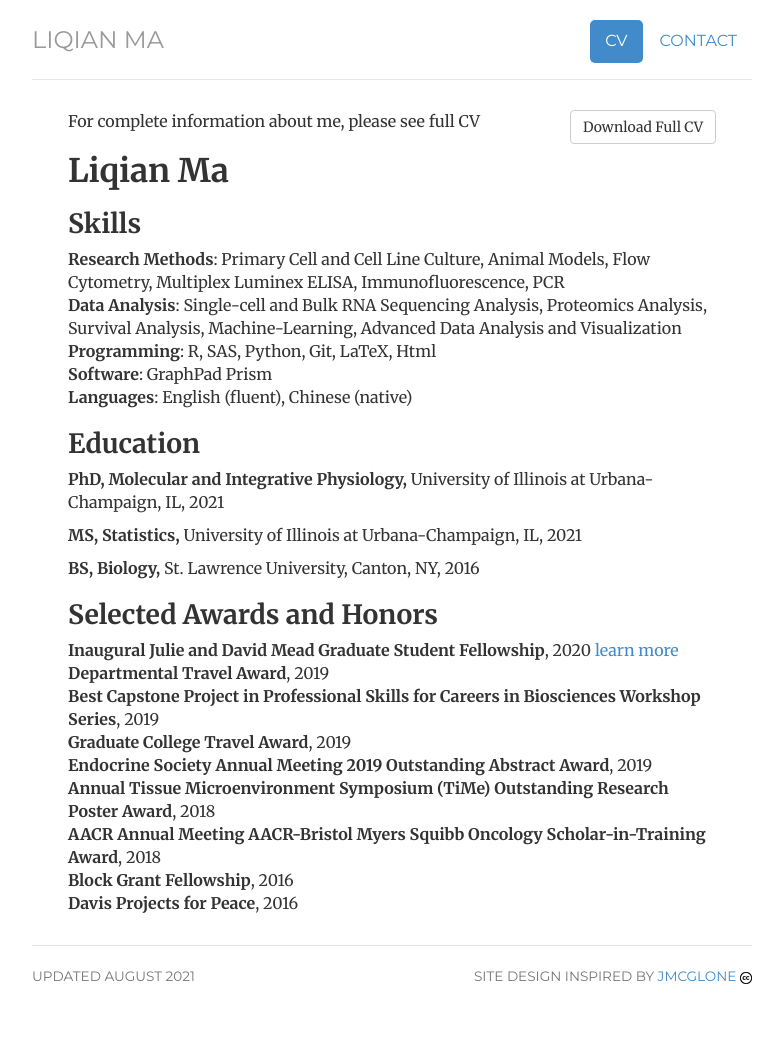
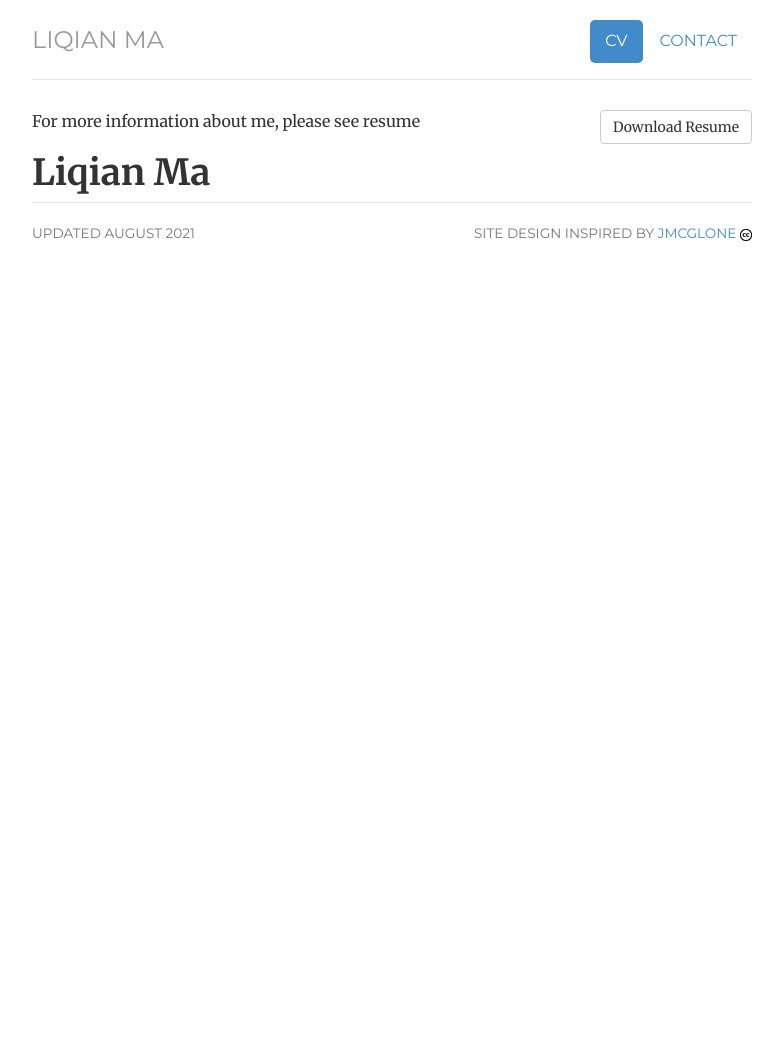
Before and after one commit to liqian-ma/liqian-ma.github.io, a Jekyll site: the page built from cv/index.html, in a window 1280 px wide. Shown: the whole page, without its empty margins (248-1031 px from the left). Built offline with Jekyll 4.4.1, drawn with Linux system fonts in a browser that asks for light colours; after the commit the page ends 900 px from its top, so only the background shows below that.

Commit message:
update resume

```diff
--- a/cv/index.html
+++ b/cv/index.html
@@ -1,19 +1,19 @@
 ---
 layout: default
-title: CV
+title: Resume
 home: passive
 cv: active
 projects: passive
 notes: passive
 contact: passive
 research: passive
-description: Current CV for Liqian Ma
+description: Current Resume for Liqian Ma
 keywords: genomics, cancer, research, immunology, University of Illinois, UIUC
 ---
-<div class="cv">
-	<a href="/files/CV_LM.pdf" class="btn btn-default pull-right" title="Download Full CV as PDF">Download Full CV</a>
+<div class="resume">
+	<a href="/files/Resume_LM.pdf" class="btn btn-default pull-right" title="Download Full Resume as PDF">Download Resume</a>
 	<div itemscope itemtype="http://data-vocabulary.org/Person">
-	<p> For complete information about me, please see full CV </p>
+	<p> For <!-- complete --> more information about me, please see resume </p>
 				<span itemprop="name"><h1>Liqian Ma</h1></span>
 <!--
 				<address>
@@ -26,7 +26,7 @@ keywords: genomics, cancer, research, immunology, University of Illinois, UIUC
 
 				<span class="obfuscate">ude.sionilli@11aml</span>
 
-				</address>  -->
+				</address>
 
 				</div>
 				<skills>
@@ -60,6 +60,6 @@ keywords: genomics, cancer, research, immunology, University of Illinois, UIUC
 				<strong>AACR Annual Meeting AACR-Bristol Myers Squibb Oncology Scholar-in-Training Award</strong>, 2018<br>
 				<strong>Block Grant Fellowship</strong>, 2016<br>
 				<strong>Davis Projects for Peace</strong>, 2016<br>
-				</honors>
+				</honors> -->
 
 </div>
```
